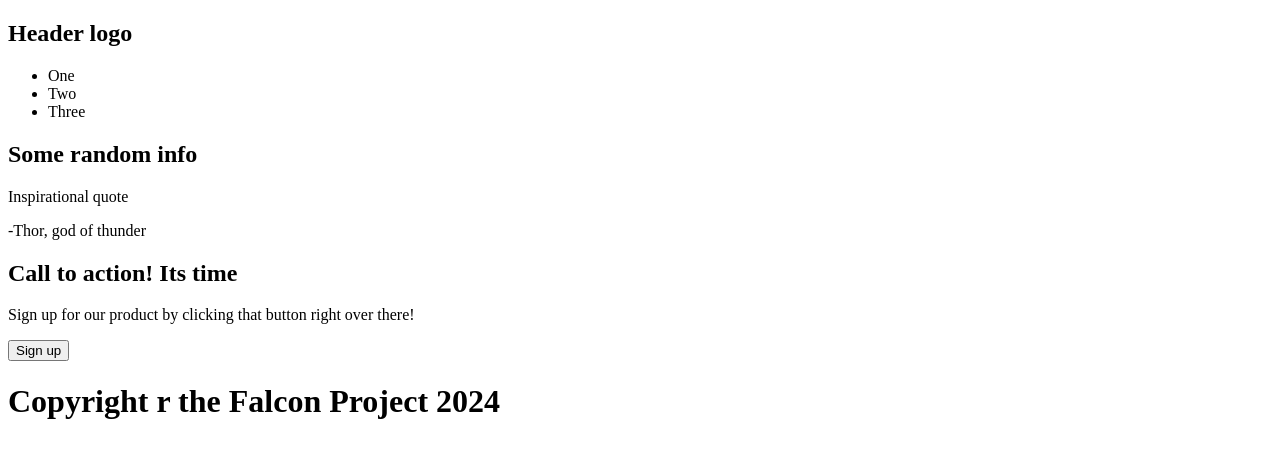
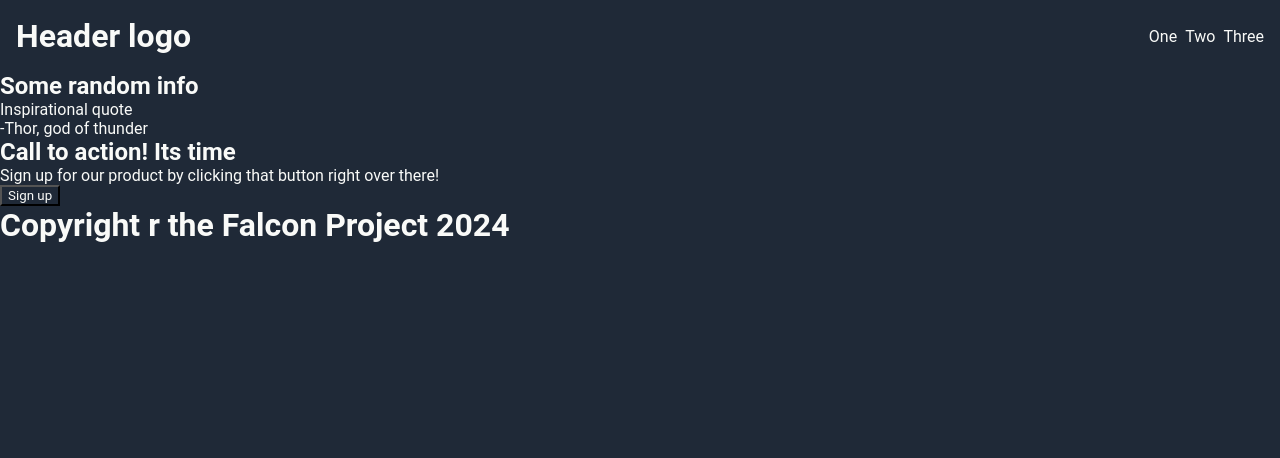
Before and after one commit to RubyFalcon/landing-page, a plain HTML site: page index.html in a window 1280 px wide. Drawn offline with Linux system fonts and the light colour scheme.

Commit message:
initial style using css

```diff
--- a/index.html
+++ b/index.html
@@ -4,11 +4,13 @@
     <meta charset="UTF-8">
     <meta name="viewport" content="width=device-width, initial-scale=1.0">
     <title>Landing page</title>
+    <link rel="stylesheet" href="./style.css">
 </head>
 <body>
     <header>
-       <nav>
         <h1>Header logo</h1>
+        <nav>
+
         <ul>
             <li><a href=""></a>One</li>
             <li><a href=""></a>Two</li>
--- /dev/null
+++ b/style.css
@@ -0,0 +1,36 @@
+* {
+    margin: 0;
+    box-sizing: content-box;
+    font-family: 'roboto';
+    background-color: #1F2937;
+    color: #F9FAF8;
+}
+
+body{
+    display: flex;
+    flex-direction: column;
+}
+
+li {
+    list-style: none;
+}
+a {
+   text-decoration: none;
+
+}
+
+/* Header sectiond */
+
+header {
+    height: 72px;
+    align-items: center;
+    display: flex;
+    justify-content: space-between;
+    padding: 0 16px;
+}
+
+nav ul {
+    display: flex;
+    justify-content: space-around;
+    gap: 8px;
+}
```
